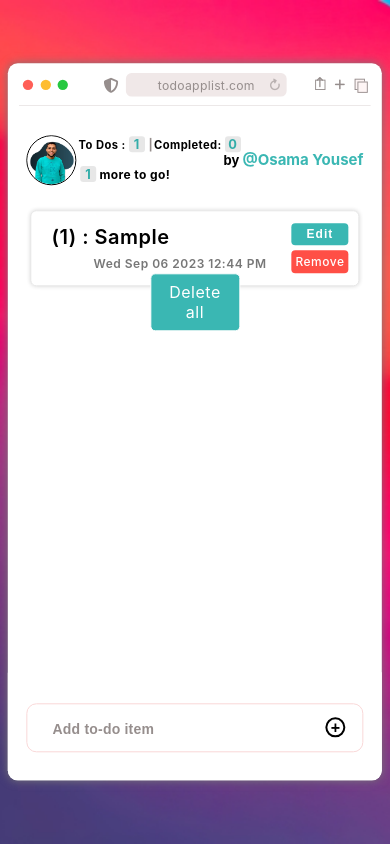
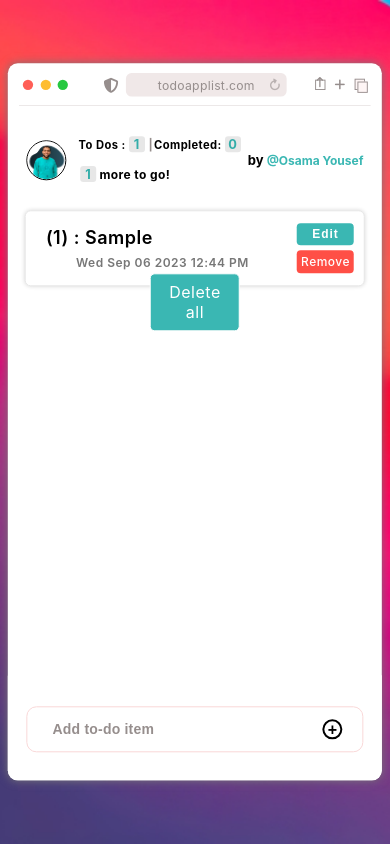
Before and after one commit to OsamaYouseff/TO_DO_List, a plain HTML site: page index.html in a window 390 px wide. Both pictures are taken after typing "Sample" into the empty fields and a click on the button "add a task". Drawn offline with Linux system fonts and the light colour scheme; a web font is replaced by a local one.

Commit message:
fix sum design issues

```diff
--- a/To-do-app.css
+++ b/To-do-app.css
@@ -285,7 +285,7 @@ header .multi span:first-child {
   display: flex;
   justify-content: center;
   align-items: center;
-  width: 50px;
+  width: 40px;
   aspect-ratio: 1/ 1;
 }
 
@@ -297,7 +297,7 @@ header .multi span:first-child {
 }
 
 .logos p {
-  font-size: 13px;
+  font-size: 15px;
   font-weight: bolder;
   user-select: none;
 }
@@ -306,12 +306,21 @@ header .multi span:first-child {
   cursor: pointer;
   text-decoration: none;
   color: var(--master-color);
-  font-size: 15px;
+  font-size: 16px;
+}
+
+@media (max-width: 767px) {
+  .logos p {
+    font-size: 13px;
+  }
+  .contact-link {
+    font-size: 12px;
+  }
 }
 
 .main-sec {
   position: absolute;
-  top: 20%;
+  top: 21%;
   width: 60%;
   height: 60%;
   left: 50%;
@@ -363,7 +372,7 @@ header .multi span:first-child {
 @media (max-width: 767px) {
   .main-sec {
     position: absolute;
-    width: 90%;
+    width: 93%;
     top: 20%;
   }
   .status {
@@ -412,7 +421,7 @@ header .multi span:first-child {
 
 .tasks .task .task-info {
   font-weight: 600;
-  font-size: 20px;
+  font-size: 18px;
 }
 .tasks .task.done .title {
   text-decoration: line-through;
@@ -427,7 +436,7 @@ header .multi span:first-child {
   font-size: 12px;
   margin-top: 7px;
   color: #777;
-  padding-left: 42px;
+  padding-left: 30px;
 }
 
 .tasks .task .btns {
@@ -520,8 +529,8 @@ header .multi span:first-child {
   border: none;
   border-radius: 6px;
   flex: 1;
-  font-size: 20px;
-  font-weight: 700;
+  font-size: 16px;
+  font-weight: 800;
 }
 
 .input::placeholder {
```
Also changed, not shown: index.html (+3 -1 lines).
